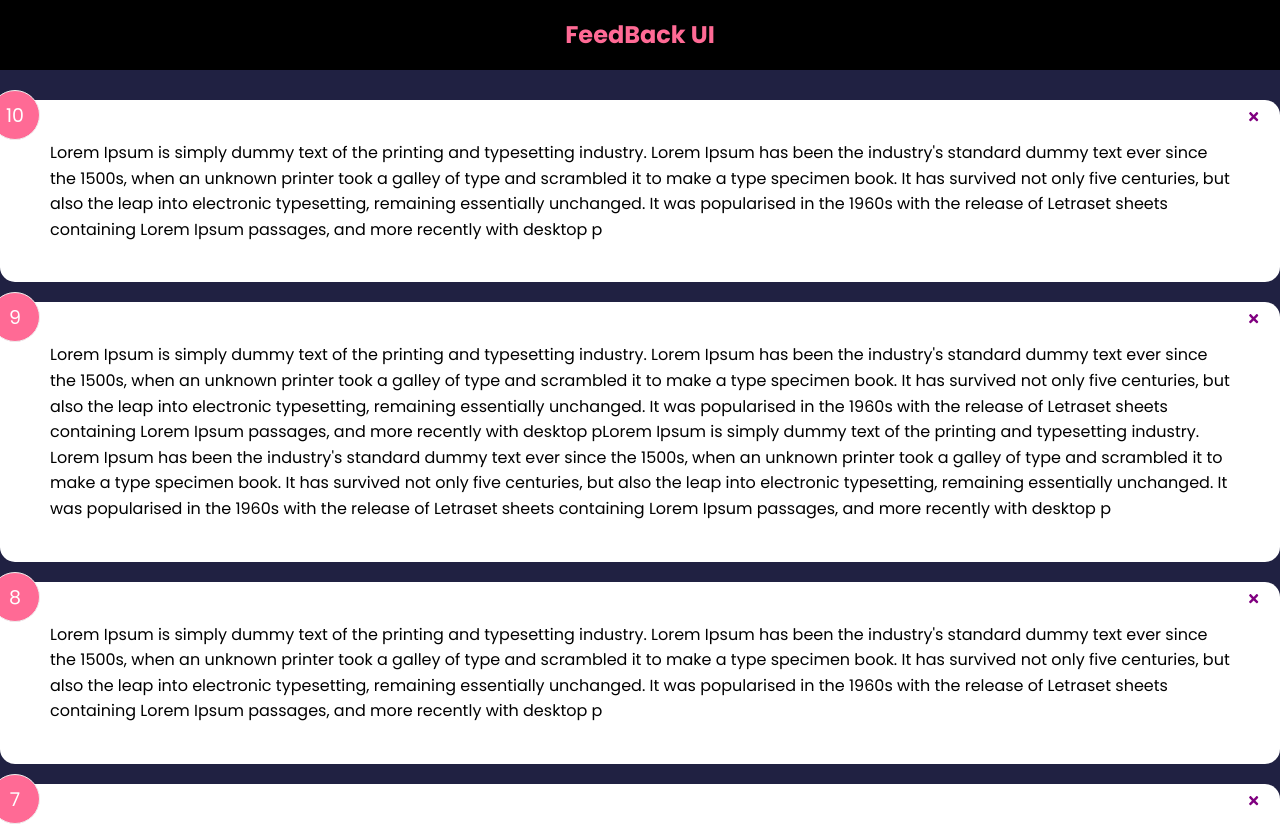
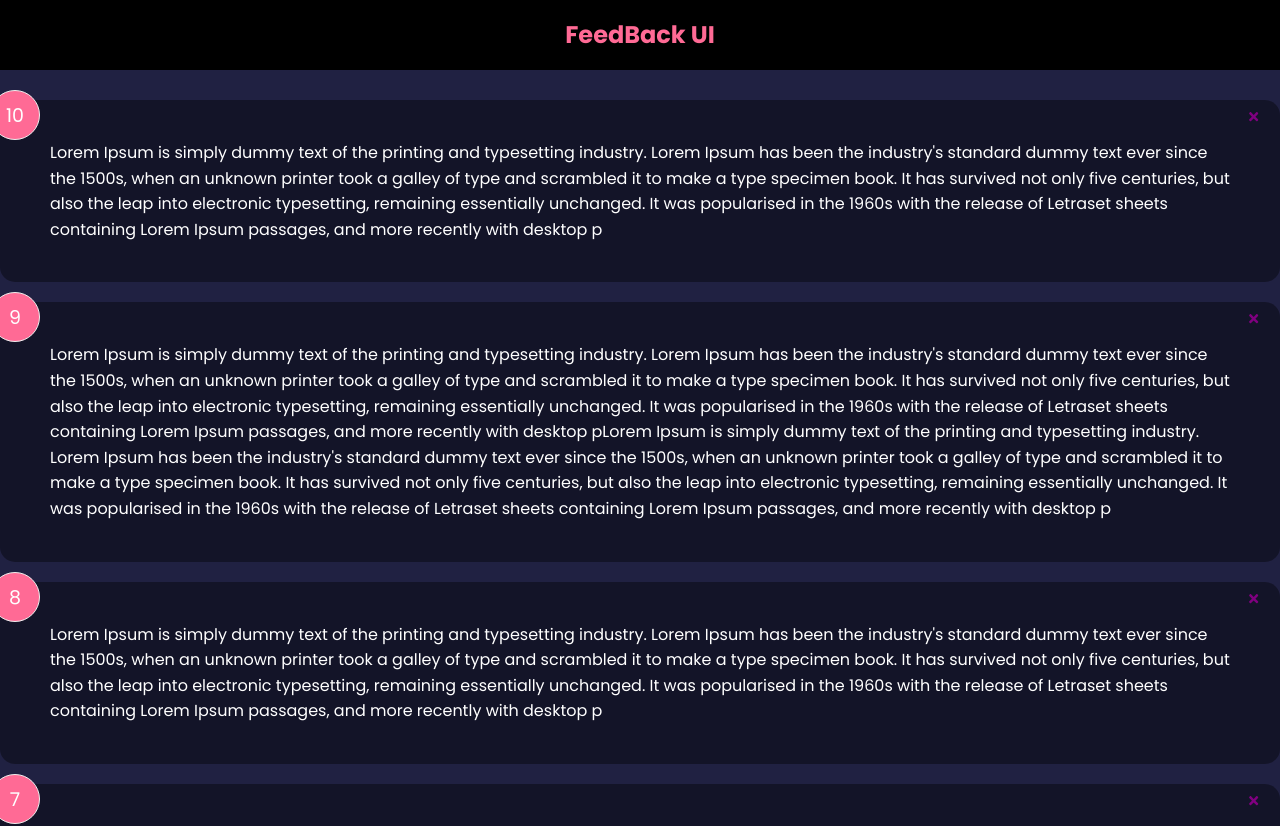
Before and after one commit to lyeslehara1996/feedback-app, a React (Create React App) app: page / in a window 1280 px wide. Shown: the top 826 px of the page. Built offline with nearby package versions, Linux system fonts and the light colour scheme.

Commit message:
add deleted icon and her events

```diff
--- a/src/App.js
+++ b/src/App.js
@@ -6,10 +6,11 @@ import { useState } from "react";
 import "./index.css";
 
 function App() {
-  const [feedBack, setFeedback] = useState(FeedBackData);
+  const [feedback, setFeedback] = useState(FeedBackData);
+
   const deleteFeedback = (id) => {
     if (window.confirm("Are you sure you want to delete")) {
-      setFeedback(feedBack.filter((item) => item.id !== id));
+      setFeedback(feedback.filter((item) => item.id !== id));
     }
   };
   return (
@@ -17,7 +18,7 @@ function App() {
       <Header />
 
       <div>
-        <FeedBackList feedBack={feedBack} handleDelete={deleteFeedback} />
+        <FeedBackList feedback={feedback} handleDelete={deleteFeedback} />
       </div>
     </>
   );
--- a/src/Components/FeedBackList.jsx
+++ b/src/Components/FeedBackList.jsx
@@ -1,23 +1,26 @@
 import FeedBackItem from "./FeedBackItem";
 import PropTypes from 'prop-types'
-function FeedBackList ({feedBack}){
-   if(!feedBack || feedBack.length === 0){
+function FeedBackList ({feedback,handleDelete}){
+   if(!feedback || feedback.length === 0){
       return <h2>No feedBack yet</h2>
    }
 
     return <div className="feedback-list">
-        {feedBack.map((item)=>(
-            <FeedBackItem key={item.id} item={item} handleDelete={(id)=>console.log(id)} />
+        {feedback.map((item)=>(
+            <FeedBackItem key={item.id} item={item} handleDelete={handleDelete} />
         ))}
     </div>
 }
 
 FeedBackList.propTypes={
-    feedBack: PropTypes.arrayOf({
-        id:PropTypes.number,
-        rating:PropTypes.number,
-        text:PropTypes.text
-    })
+    feedback: PropTypes.arrayOf(
+        PropTypes.shape({
+            id:PropTypes.number.isRequired,
+            Text: PropTypes.string.isRequired,
+            rating: PropTypes.number.isRequired,
+        })
+    ),
+
 }
 
 export default FeedBackList;
--- a/src/Components/shared/Card.jsx
+++ b/src/Components/shared/Card.jsx
@@ -16,7 +16,7 @@ return(
 )
 }
 Card.defaultProps={
-    reverse: false,
+    reverse: true,
 }
 Card.propTypes={
     children:PropTypes.node,
```
Also changed, not shown: src/Components/FeedBackItem.jsx (line endings or trailing spaces).
